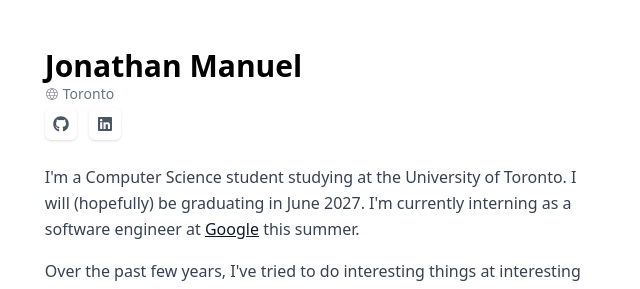
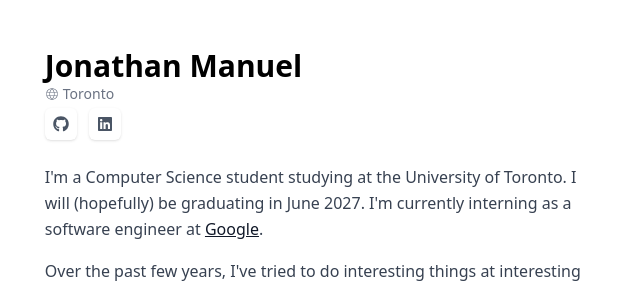
Before and after one commit to jonathan-imanu/portfolio, a React (Vite) app: page / in a window 1280 px wide. Shown: the top 289 px of the page, without its empty margins (318-958 px from the left). Built offline with nearby package versions, Linux system fonts and the light colour scheme.

Commit message:
fix: typo

```diff
--- a/src/About.tsx
+++ b/src/About.tsx
@@ -9,8 +9,8 @@ function About() {
         interning as a software engineer at{" "}
         <CompanyLink href="https://cloud.google.com/products/alloydb">
           Google
-        </CompanyLink>{" "}
-        this summer.
+        </CompanyLink>
+        .
       </p>
 
       <p className="body-text">
```
